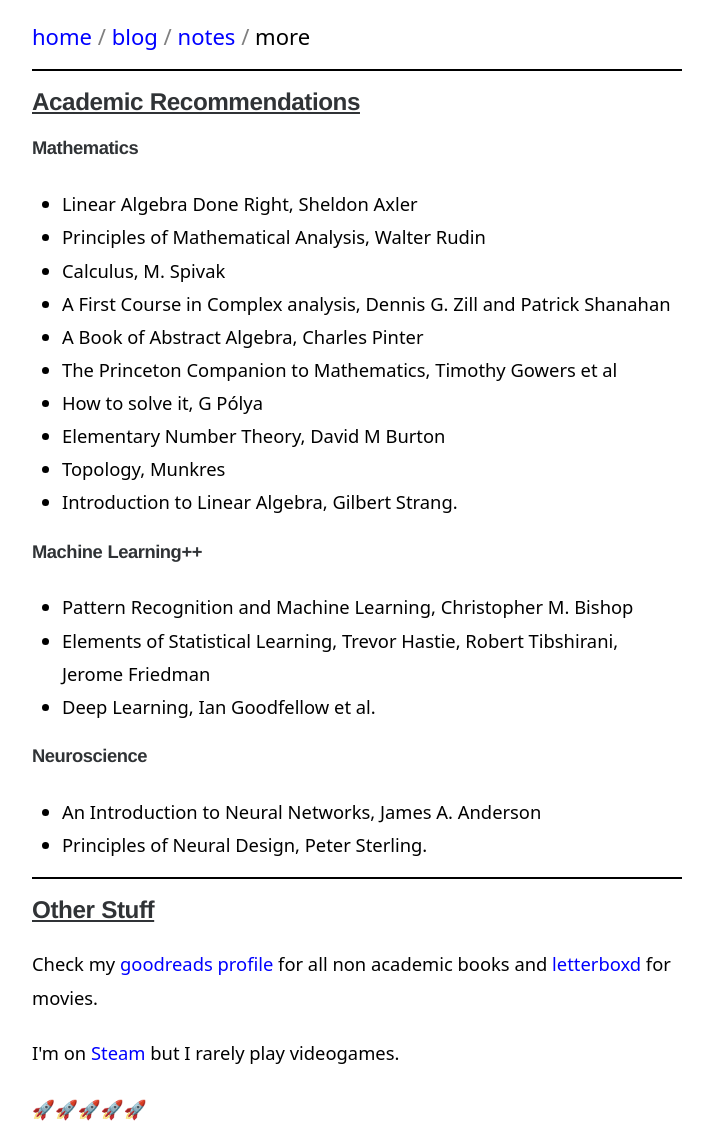
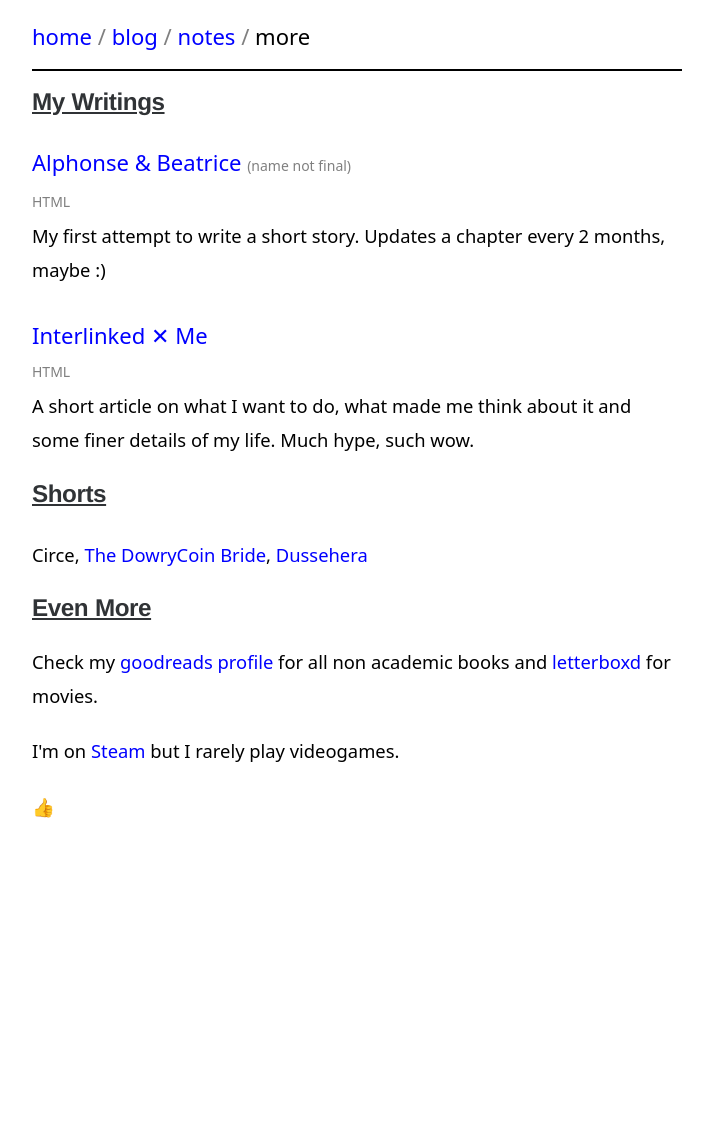
Before and after one commit to sudoankit/Personal-Website, a plain HTML site: page more.html in a window 1280 px wide. Shown: the whole page, without its empty margins (283-996 px from the left). After the commit the page ends 945 px from the top, so only its background shows below. Drawn offline with Linux system fonts and the light colour scheme.

Commit message:
prj strbrn

```diff
--- a/more.html
+++ b/more.html
@@ -10,61 +10,54 @@
 
 <body class='typora-export'>
     <div id='write' class=''>
-        <a href='/index.html'> <span>home</span> </a> <span>
+        <a href='/index.html'> <span>home</span></a> <span>
                 <font color="gray"> / </font>
             </span>
-        <a href='https://sudoankit.github.io'> <span>blog</span> </a> <span>
+        <a href='https://sudoankit.github.io'> <span>blog</span></a> <span>
                 <font color="gray"> / </font>
             </span>
-        <a href='/notes.html'> <span>notes</span> </a> <span>
+        <a href='/notes.html'> <span>notes</span></a> <span>
                 <font color="gray"> / </font>
-            </span> <span>more</span> </a>
+            </span><span>more</span>
         <hr>
 
-        <h5> <u>Academic Recommendations</u> </h5>
+        <h5><u>My Writings</u></h5>
+        <p> <span>
+                <a href="/litaf/alph-ice/index.html">
+                Alphonse & Beatrice <span style="color:grey; font-size: 14px;"> (name not final) </span>
+                </a>
+           </span>
+            <br/> <span style="color:grey; font-size: 14px;"> HTML </span>
+
+            <br/> <span style="font-size: smaller;">My first attempt to write a short story. Updates a chapter every 2 months, maybe :)</span>
+            <br>
+            <br> <span>
+                <a href="/misc/interlinked.html">
+                Interlinked ✕ Me
+                </a>
+           </span>
+            <br/> <span style="color:grey; font-size: 14px;"> HTML </span>
+            <br/> <span style="font-size: smaller;">A short article on what I want to do, what made me think about it and some finer details of my life. Much hype, such wow. </span> </p>
+
+        <h5><u>Shorts</u><br/></h5>
         <span style="font-size: smaller;">
+        <p> <span>
 
+             Circe,
+             <a href="/litaf/shorts/dwbd.html">
+                The DowryCoin Bride</a>,
+                <a href="/litaf/shorts/dusshera.html">
+                Dussehera</a>
+           </span>
+       </p>
+   </span>
 
-
-        <h6>Mathematics</h6>
-
-        <ul>
-            <li>Linear Algebra Done Right, Sheldon Axler</li>
-            <li>Principles of Mathematical Analysis, Walter Rudin</li>
-            <li>Calculus, M. Spivak</li>
-            <li>A First Course in Complex analysis, Dennis G. Zill and Patrick Shanahan</li>
-            <li>A Book of Abstract Algebra, Charles Pinter</li>
-            <li>The Princeton Companion to Mathematics, Timothy Gowers et al</li>
-            <li>How to solve it, G Pólya</li>
-            <li>Elementary Number Theory, David M Burton</li>
-            <li>Topology, Munkres</li>
-            <li>Introduction to Linear Algebra, Gilbert Strang.</li>
-        </ul>
-        <!-- <h6>Computer Vision + Machine Learning</h6>
-        <ul>
-            <li>Computer Vision: Algorithms and Applications, Richard Szeliski</li>
-            <li>Computer Vision: Models, Learning, and Inference, Simon J. D. Prince</li>
-            <li>Learning OpenCV3 Computer Vision in C++ with the OpenCV library, Adrian Kaehler and Gary Bradski</li>
-        </ul> -->
-        <h6>Machine Learning++</h6>
-        <ul>
-            <li>Pattern Recognition and Machine Learning, Christopher M. Bishop</li>
-            <li>Elements of Statistical Learning, Trevor Hastie, Robert Tibshirani, Jerome Friedman </li>
-            <li>Deep Learning, Ian Goodfellow et al.</li>
-        </ul>
-        <h6>Neuroscience</h6>
-        <ul>
-            <li>An Introduction to Neural Networks, James A. Anderson</li>
-            <li>Principles of Neural Design, Peter Sterling.</li>
-        </ul>
-    </span>
-        <hr>
-        <h5> <u>Other Stuff</u> </h5>
+        <h5> <u>Even More</u> </h5>
         <span style="font-size: smaller;">
 
         Check my <a href="https://www.goodreads.com/user/show/41197270-ankit">goodreads profile</a> for all non academic books and <a href="https://letterboxd.com/sudoankit/films/">letterboxd</a> for movies.</p>
         <p>I'm on <a href="https://steamcommunity.com/id/sudoankit/">Steam</a> but I rarely play videogames.</p>
-        <p>🚀🚀🚀🚀🚀</p>
+        <p>👍</p>
         </span>
     </div>
 </body>
```
Also changed, not shown: notes.html (+36 -29 lines), styles.css (+20 -2 lines), xx/area618/project-starburn.html (added, +16 -0 lines), xx/area618/rainbowdivider.png (added).
